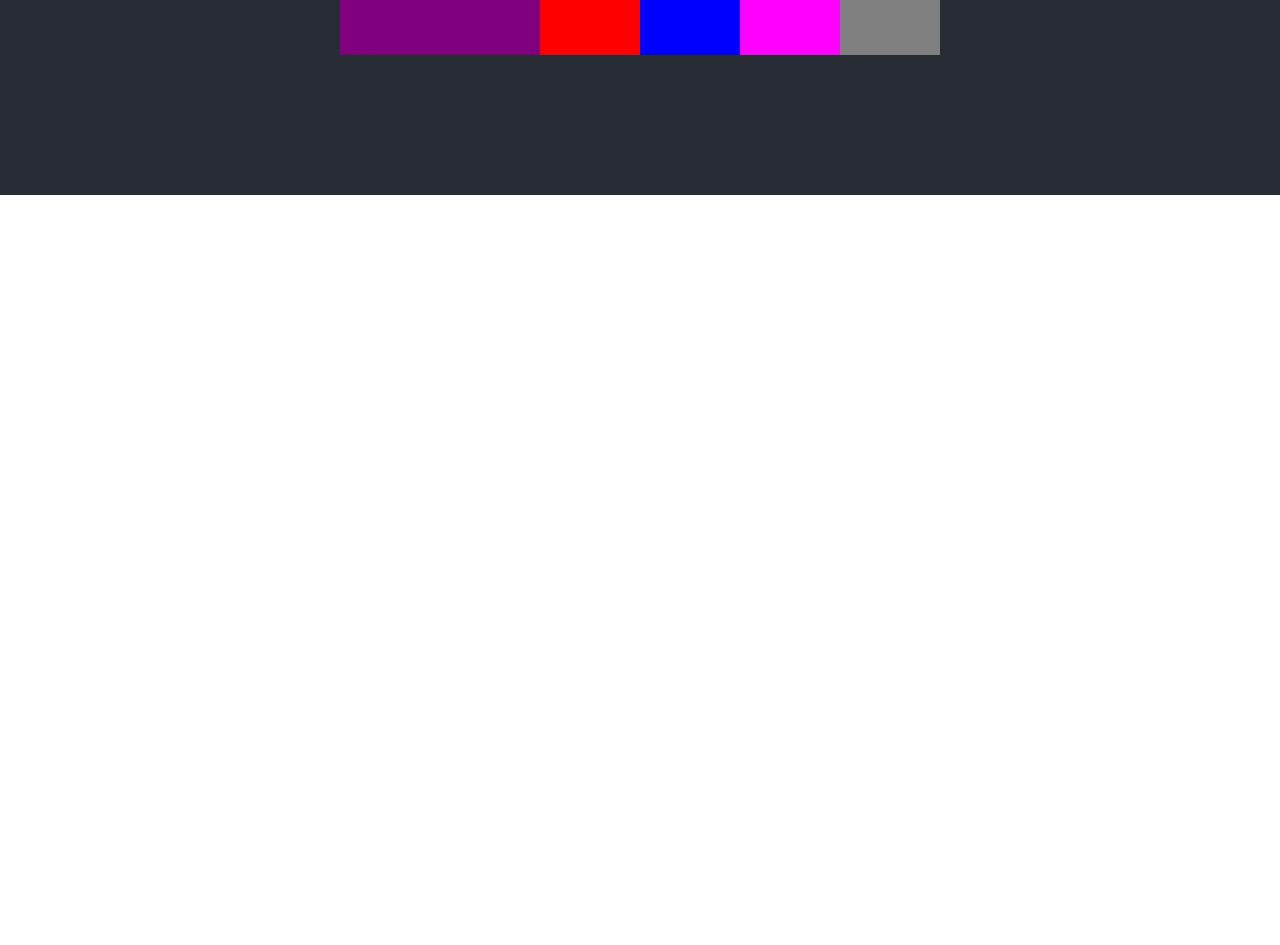
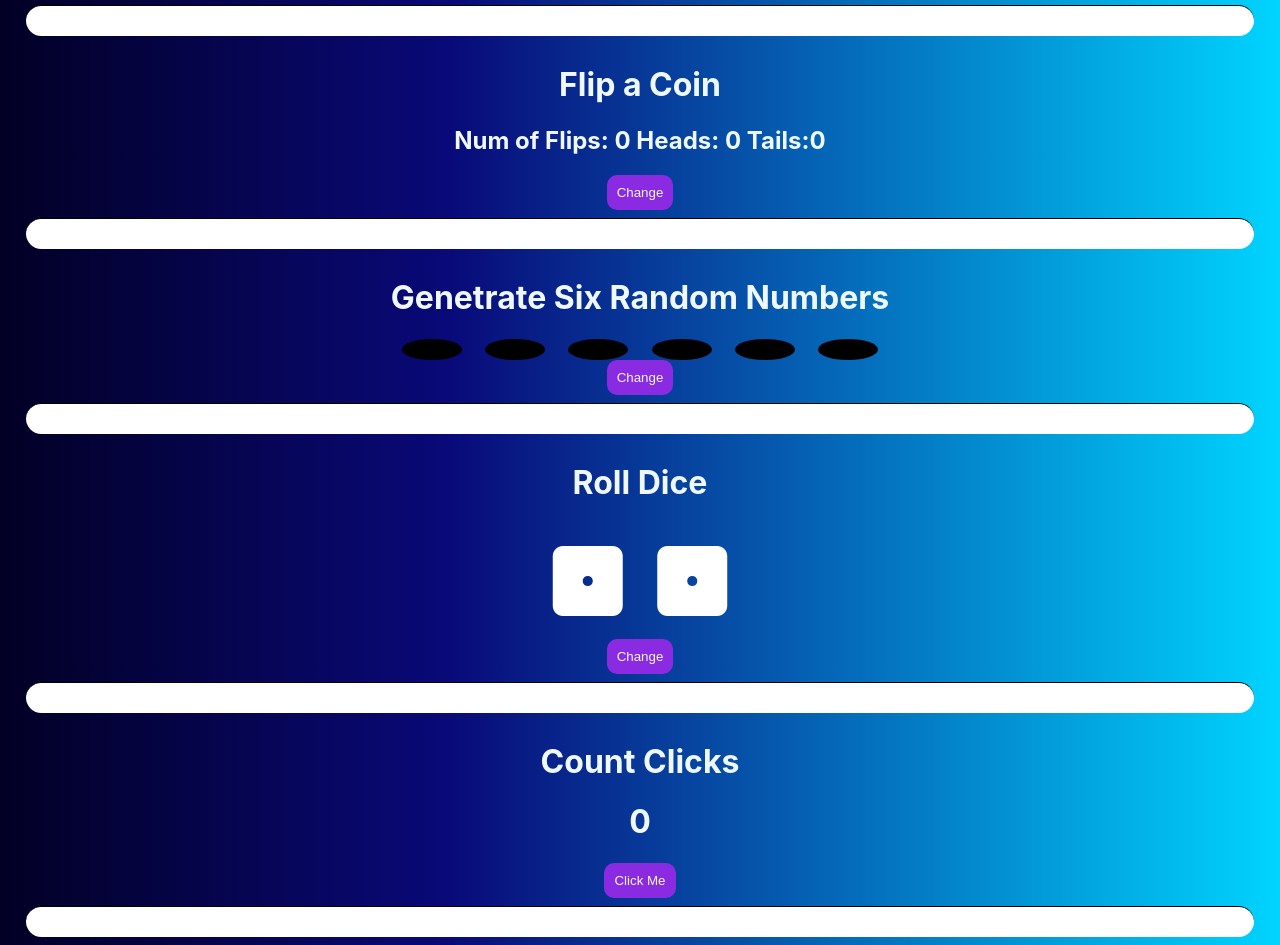
Before and after one commit to Swarag-N/Fun-React-Apps, a React (Create React App) app: page / in a window 1280 px wide. Shown: the part 605-1550 px from the top of the page. Before the commit the page ends 800 px from the top, so only its background shows below. Built offline with nearby package versions, Linux system fonts and the light colour scheme.

Commit message:
Configured GitHub Pages

```diff
--- a/package.json
+++ b/package.json
@@ -2,10 +2,12 @@
   "name": "hello-world",
   "version": "0.1.0",
   "private": true,
+  "homepage": "https://swarag-n.github.io/Fun-React-Apps-/",
   "dependencies": {
     "@testing-library/jest-dom": "^4.2.4",
     "@testing-library/react": "^9.3.2",
     "@testing-library/user-event": "^7.1.2",
+    "gh-pages": "^3.1.0",
     "react": "^16.13.1",
     "react-dom": "^16.13.1",
     "react-scripts": "3.4.1"
@@ -14,7 +16,9 @@
     "start": "react-scripts start",
     "build": "react-scripts build",
     "test": "react-scripts test",
-    "eject": "react-scripts eject"
+    "eject": "react-scripts eject",
+    "predeploy": "yarn build",
+    "deploy": "gh-pages -d build"
   },
   "eslintConfig": {
     "extends": "react-app"
--- a/src/App.css
+++ b/src/App.css
@@ -1,6 +1,10 @@
 .App {
   text-align: center;
-  background-color: #282c34;
+  /* background-color: #282c34; */
+  background: rgb(2,0,36);
+background: linear-gradient(90deg, rgba(2,0,36,1) 0%, rgba(9,9,121,1) 35%, rgba(0,212,255,1) 100%);
+  /* background-color: aliceblue; */
+  color: aliceblue;
   min-height: 100vh;
   display: flex;
   flex-direction: column;
@@ -42,3 +46,50 @@
     transform: rotate(360deg);
   }
 }
+
+
+hr {
+  border: 0;
+  clear:both;
+  display:block;
+  width: 96%;
+  background-color:#FFFFFF;
+  height: 30px;
+  border-style: solid;
+  border-color: black;
+  border-width: 1px 0 0 0;
+  border-radius: 20px;
+  height: 30px;
+}
+
+button{
+  widows: 10em;
+  padding: 10px;
+  border: 0px;
+  border-radius: 10px;
+  color: aliceblue;
+  background-color: blueviolet;
+}
+
+button:hover{
+  background-color: aliceblue;
+  color: blueviolet;
+}
+
+/* .style-seven {
+  overflow: visible; /* For IE */
+  /*
+
+
+
+}  */
+/* hr.style-seven:before { /* Not really supposed to work, but does */
+  /* display: block;
+  content: "";
+  height: 30px;
+  margin-top: -31px;
+  border-style: solid;
+  border-color: black;
+  border-width: 0 0 1px 0;
+  border-radius: 20px; */
+/* } */
--- a/src/App.js
+++ b/src/App.js
@@ -1,8 +1,8 @@
 import React from 'react';
-// import Clicker from './Clicker/Clicker'
-// import RollDie from './Dice/RollDie';
-// import Lottory from './Loto/Lottory';
-// import Flip from './Flip/Flip'
+import Clicker from './Clicker/Clicker'
+import RollDie from './Dice/RollDie';
+import Lottory from './Loto/Lottory';
+import Flip from './Flip/Flip'
 import ColorBoxes from './ColorBoxes/ColorBoxes'
 import logo from './logo.svg';
 import './App.css';
@@ -12,6 +12,15 @@ function App() {
     <div className="App">
         <img src={logo} className="App-logo" alt="logo" />
         <ColorBoxes/>
+        <hr className="style-seven"/>
+        <Flip/>
+        <hr/>
+        <Lottory />
+        <hr/>
+        <RollDie/>
+        <hr/>
+        <Clicker/>
+        <hr/>
     </div>
   );
 }
--- a/src/Clicker/Clicker.js
+++ b/src/Clicker/Clicker.js
@@ -23,6 +23,7 @@ class Clicker extends Component{
     render(){
         return(
             <div className="Clicker">
+                <h1>Count Clicks</h1>
                 <h1>{this.state.num}</h1>
                 <div className="Clicker-Button">
                     {this.state.status?<h1>Game Over</h1>:<button onClick={this.eHandler}>Click Me</button>}
--- a/src/ColorBoxes/ColorBoxes.js
+++ b/src/ColorBoxes/ColorBoxes.js
@@ -14,8 +14,11 @@ class ColorBoxes extends Component{
         let boxes = Array.from({length:this.props.nBoxes})
                         .map(()=>(<Box/>))
         return(
+            <div>
+                <h1>Diffrent Colours</h1>
             <div className="colorBoxes">
                 {boxes}
+            </div>
             </div>
         )
     }
--- a/src/Dice/RollDie.js
+++ b/src/Dice/RollDie.js
@@ -28,6 +28,7 @@ class RollDie extends Component{
     render(){
         return (
             <div className="RollDie">
+                <h1>Roll Dice</h1>
                 <Die face={this.state.currentNum1} roll={this.state.isRolling}/>
                 <Die face={this.state.currentNum2} roll={this.state.isRolling}/>
                 <button onClick={this.rand} disabled={this.state.isRolling}>Change</button>
--- /dev/null
+++ b/src/Flip/Flip.css
@@ -0,0 +1,3 @@
+.Flip{
+    color: aliceblue;
+}
--- a/src/Flip/Flip.js
+++ b/src/Flip/Flip.js
@@ -1,5 +1,6 @@
 import React, { Component } from "react";
 import Coin from './Coin'
+import './Flip.css'
 
 class Filp extends Component {
   constructor(props){
@@ -22,7 +23,7 @@ class Filp extends Component {
   render() {
     return (
       <div className="Flip">
-        <h1>Hello</h1>
+        <h1>Flip a Coin</h1>
       <h2>Num of Flips: {this.state.numOfFlips} Heads: {this.state.headCount} Tails:{this.state.tailCount}</h2>
         <button onClick={this.flipFlag}>Change</button>
         {this.state.current!=null && <Coin flag={this.state.current}/>}
--- /dev/null
+++ b/src/Loto/Ball.css
@@ -0,0 +1,10 @@
+.circle {
+    display: block;
+    background: black;
+    border-radius: 50%;
+    height: auto;
+    width: 60px;
+    margin: auto;
+    justify-content: center;
+    align-items: center;
+}
--- a/src/Loto/Ball.js
+++ b/src/Loto/Ball.js
@@ -1,11 +1,12 @@
 import React, { Component } from 'react'
+import './Ball.css'
 
 class LottoBall extends Component{
     render(){
         return(
-            <p>
+            <div className="circle">
                 <h1>{this.props.num}</h1>
-            </p>
+            </div>
         )
     }
 }
--- /dev/null
+++ b/src/Loto/Lottory.css
@@ -0,0 +1,8 @@
+.Lottory-balls{
+    display: flex;
+}
+
+.Lottory{
+    justify-content: center;
+    align-items:center ;
+}
--- a/src/Loto/Lottory.js
+++ b/src/Loto/Lottory.js
@@ -1,5 +1,6 @@
 import React, { Component } from 'react'
 import LottoBall from './Ball';
+import "./Lottory.css"
 class Lottory extends Component{
     constructor(props){
         super(props)
@@ -24,7 +25,10 @@ class Lottory extends Component{
     render(){
         return (
             <div className='Lottory'>
-            {this.state.num.map(n => <LottoBall num={n}/>)}
+                <h1> Genetrate Six Random Numbers</h1>
+                <div className="Lottory-balls">
+                {this.state.num.map(n => <LottoBall num={n}/>)}
+                </div>
             <button onClick={this.newNum}>Change</button>
             </div>
         )
```
Also changed, not shown: 1 other file (tests, documents, lock files or other folders).
